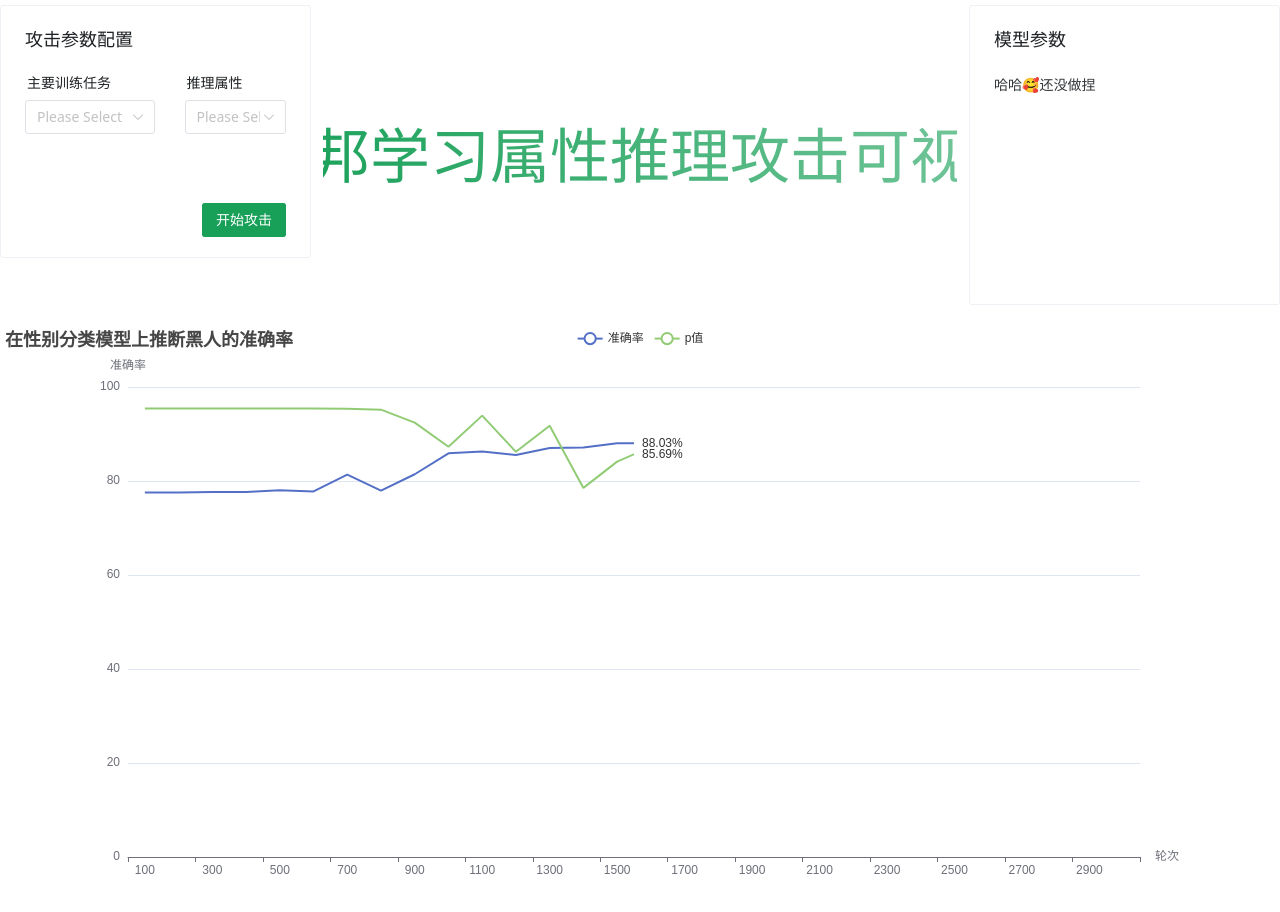
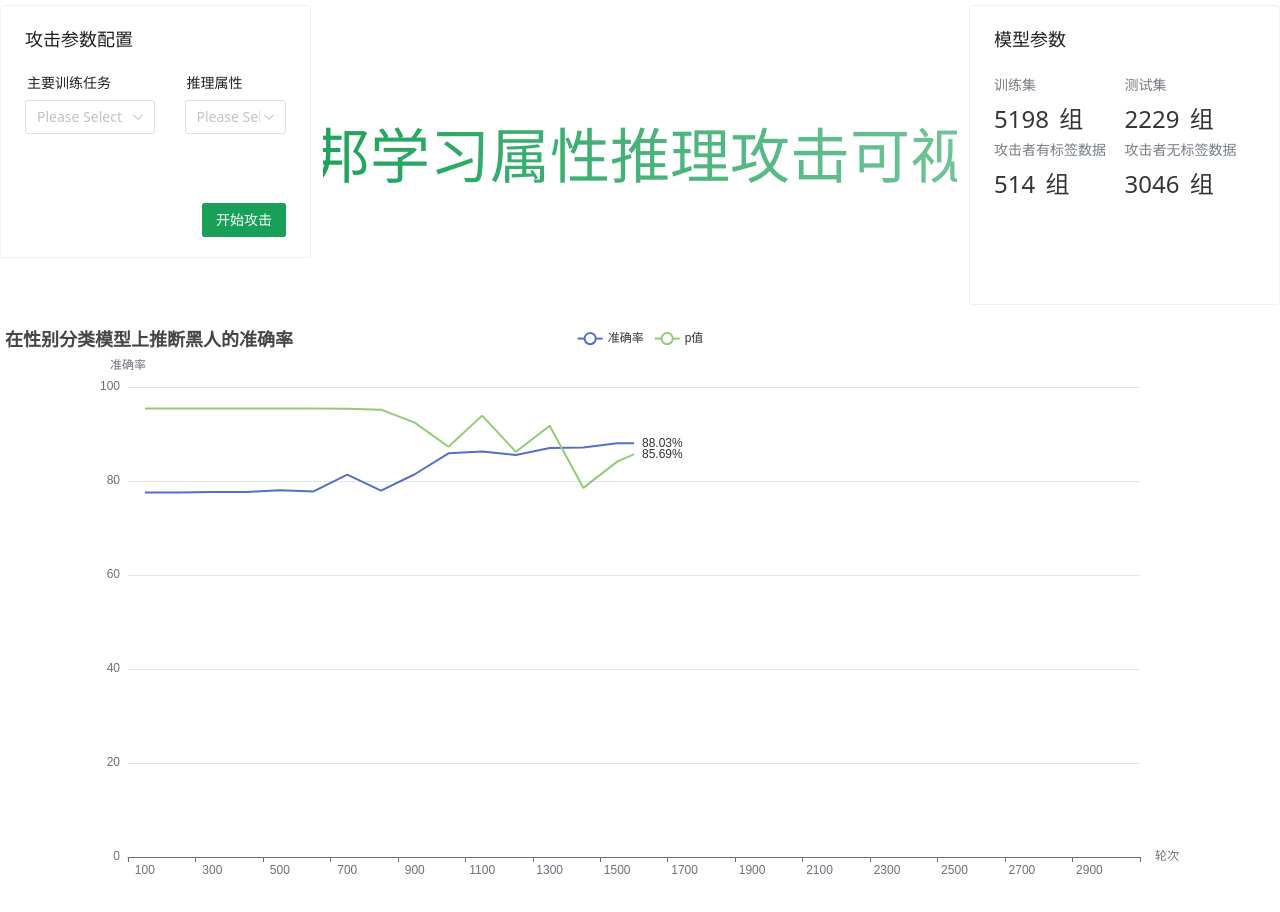
Before and after one commit to luoboQAQ/property-inference-fl, a Vue app: page / in a window 1280 px wide. Shown: the top 912 px of the page. Built offline with nearby package versions, Linux system fonts and the light colour scheme.

Commit message:
搭好模型参数的框架

```diff
--- a/src/components/ModelInfo.vue
+++ b/src/components/ModelInfo.vue
@@ -1,16 +1,53 @@
 <script setup>
+import { ref } from 'vue';
 const props = defineProps({
     load: {
         type: Boolean,
         required: true
     }
 })
+const trainData = ref(5198);
 </script>
 
 <template>
     <n-spin :show="load">
         <n-card title="模型参数" style="height: 300px;">
-            哈哈🥰还没做捏
+            <n-grid>
+                <n-gi span="12">
+                    <n-statistic label="训练集" tabular-nums>
+                        <n-number-animation :from="0" :to="trainData" />
+                        <template #suffix>
+                            组
+                        </template>
+                    </n-statistic>
+                </n-gi>
+                <n-gi span="12">
+                    <n-statistic label="测试集" tabular-nums>
+                        <n-number-animation :from="0" :to="2229" />
+                        <template #suffix>
+                            组
+                        </template>
+                    </n-statistic>
+                </n-gi>
+            </n-grid>
+            <n-grid>
+                <n-gi span="12">
+                    <n-statistic label="攻击者有标签数据" tabular-nums>
+                        <n-number-animation :from="0" :to="514" />
+                        <template #suffix>
+                            组
+                        </template>
+                    </n-statistic>
+                </n-gi>
+                <n-gi span="12">
+                    <n-statistic label="攻击者无标签数据" tabular-nums>
+                        <n-number-animation :from="0" :to="3046" />
+                        <template #suffix>
+                            组
+                        </template>
+                    </n-statistic>
+                </n-gi>
+            </n-grid>
         </n-card>
         <template #description>
             loading
```
